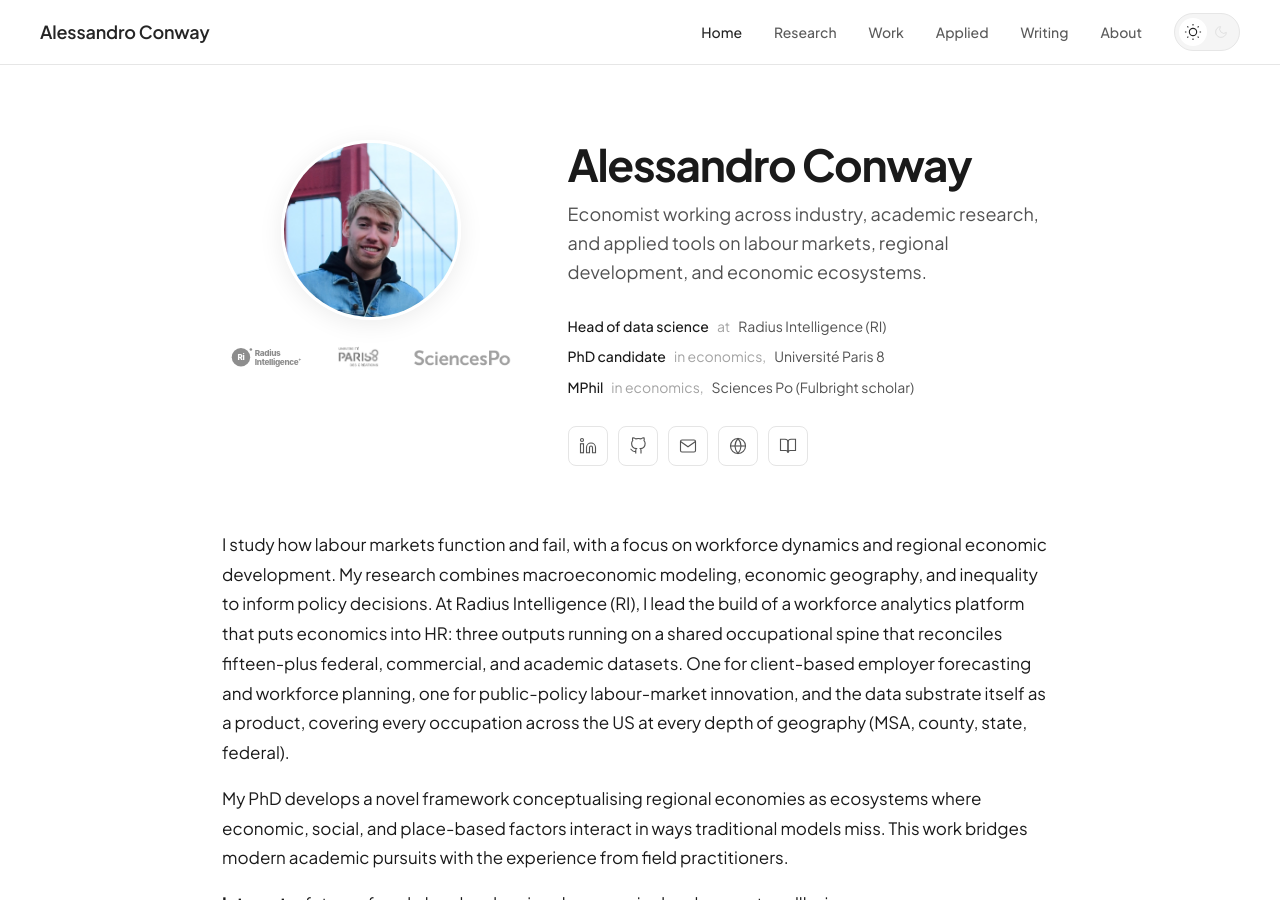
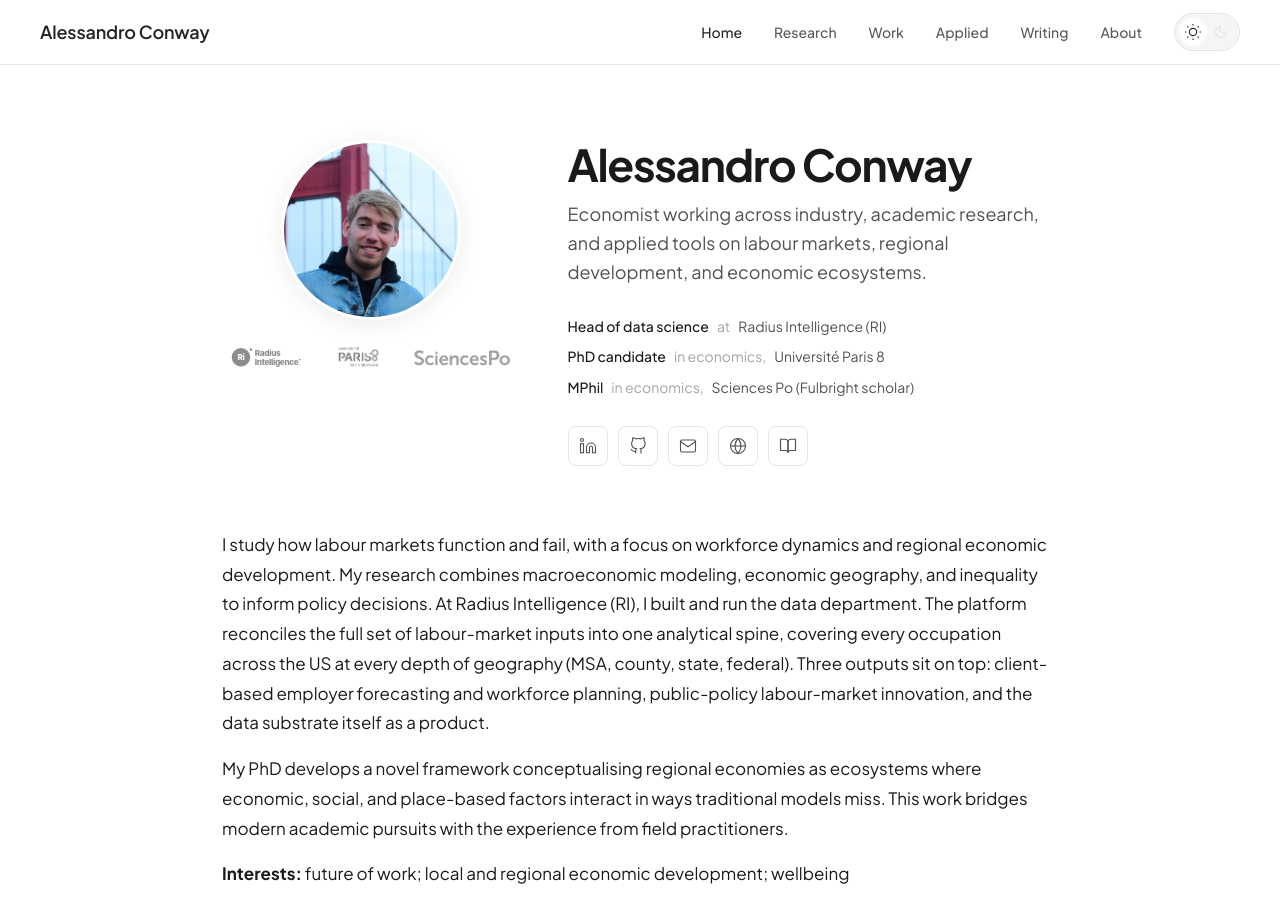
Before and after one commit to conway1521/conway1521.github.io, a Jekyll site: the page built from index.html, in a window 1280 px wide and 900 px high. Built offline with Jekyll 4.4.1, drawn with Linux system fonts in a browser that asks for light colours.

Commit message:
Reframe index about paragraph away from economics-into-HR

```diff
--- a/index.html
+++ b/index.html
@@ -35,7 +35,7 @@
 </section>
 
 <section class="about">
-    <p>I study how labour markets function and fail, with a focus on workforce dynamics and regional economic development. My research combines macroeconomic modeling, economic geography, and inequality to inform policy decisions. At Radius Intelligence (RI), I lead the build of a workforce analytics platform that puts economics into HR: three outputs running on a shared occupational spine that reconciles fifteen-plus federal, commercial, and academic datasets. One for client-based employer forecasting and workforce planning, one for public-policy labour-market innovation, and the data substrate itself as a product, covering every occupation across the US at every depth of geography (MSA, county, state, federal).</p>
+    <p>I study how labour markets function and fail, with a focus on workforce dynamics and regional economic development. My research combines macroeconomic modeling, economic geography, and inequality to inform policy decisions. At Radius Intelligence (RI), I built and run the data department. The platform reconciles the full set of labour-market inputs into one analytical spine, covering every occupation across the US at every depth of geography (MSA, county, state, federal). Three outputs sit on top: client-based employer forecasting and workforce planning, public-policy labour-market innovation, and the data substrate itself as a product.</p>
     <p>My PhD develops a novel framework conceptualising regional economies as ecosystems where economic, social, and place-based factors interact in ways traditional models miss. This work bridges modern academic pursuits with the experience from field practitioners.</p>
     <p><strong>Interests:</strong> future of work; local and regional economic development; wellbeing</p>
 </section>
```
